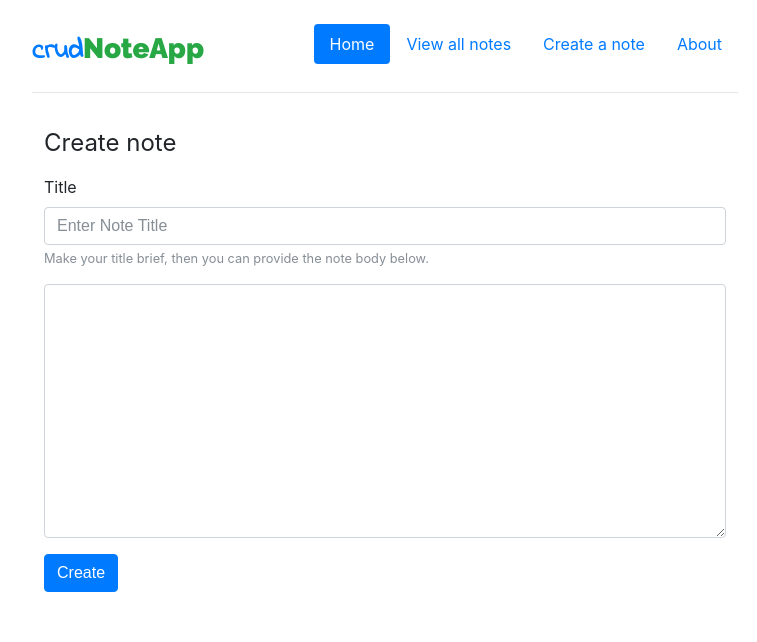
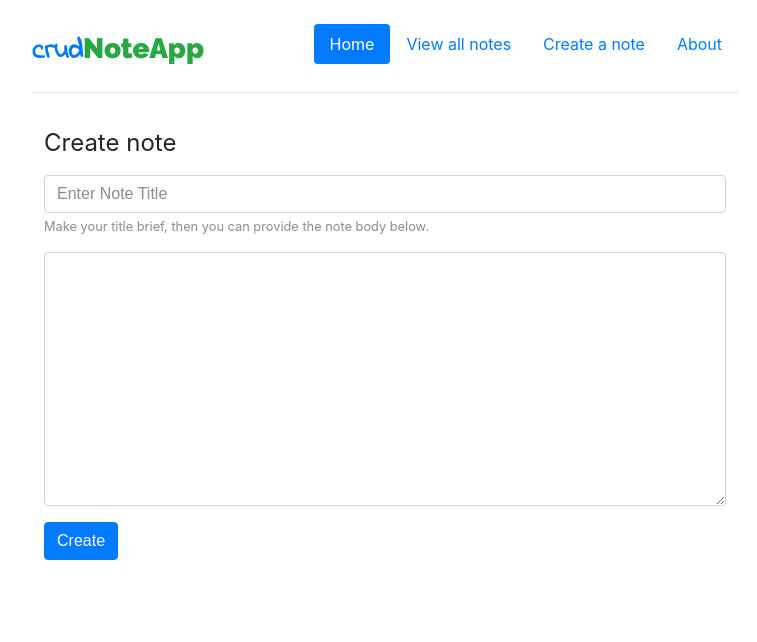
Before and after one commit to imosudi/crudNoteApp, a Flask app: page /notes/create in a window 1280 px wide. Shown: the top 642 px of the page, without its empty margins (255-1012 px from the left). Run offline with Flask 2, Linux system fonts and the light colour scheme; some libraries are stand-ins or nearby versions.

Commit message:
create note

```diff
--- a/note_app/templates/create_note.html
+++ b/note_app/templates/create_note.html
@@ -19,7 +19,6 @@
   <fieldset>
     <legend>Create note</legend>
     <div class="form-group">
-      <label for="title">Title </label>
       <input class="form-control" id="title" name="title" aria-describedby="titlelHelp" placeholder="Enter Note Title" type="text">
       <small id="titleHelp" class="form-text text-muted">Make your title brief, then you can provide the note body below.</small>
     </div>
```
